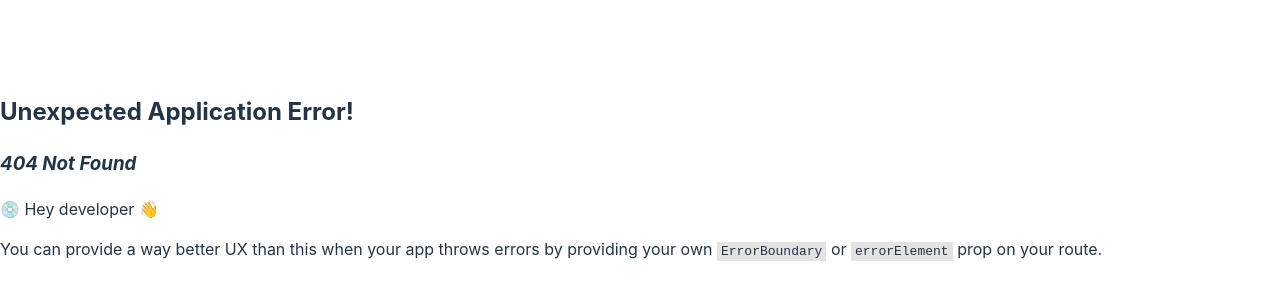
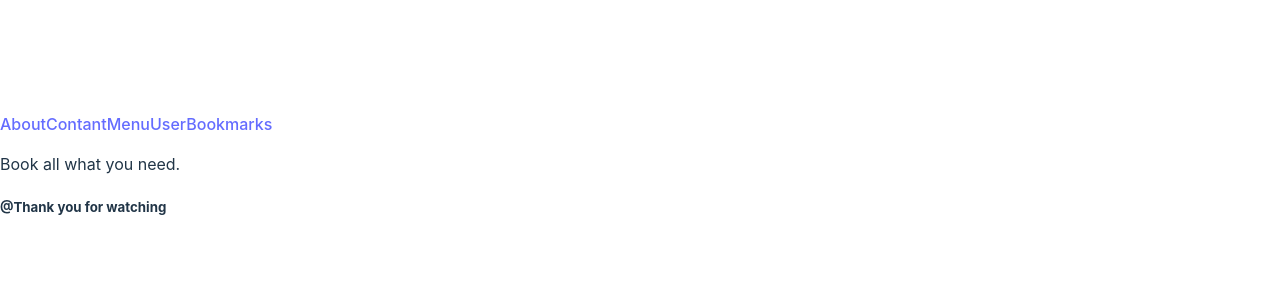
Before and after one commit to BorshaDevi/router-project-practice, a React (Vite) app: page /bookmarks in a window 1280 px wide. Before the commit this address had no page. Shown: the part 224-524 px from the top of the page. Built offline with nearby package versions, Linux system fonts and the light colour scheme.

Commit message:
add text

```diff
--- /dev/null
+++ b/src/Components/Bookmarks/Bookmarks.jsx
@@ -0,0 +1,11 @@
+
+
+const Bookmarks = () => {
+    return (
+        <div>
+            <p>Book all what you need.</p>
+        </div>
+    );
+};
+
+export default Bookmarks;
--- /dev/null
+++ b/src/Components/Footer/Footer.jsx
@@ -0,0 +1,10 @@
+
+const Footer = () => {
+    return (
+        <div>
+            <h5> @Thank you for watching</h5>
+        </div>
+    );
+};
+
+export default Footer;
--- a/src/Components/Header/Header.jsx
+++ b/src/Components/Header/Header.jsx
@@ -1,11 +1,14 @@
+import { Link } from "react-router-dom";
 
 
 const Header = () => {
     return (
         <div>
-            <a href="/about">About</a>
-            <a href="/contant">Contant</a>
-            <a href="/menu">Menu</a>
+             <Link to='/about'> About</Link>
+             <Link to='/contant'>Contant</Link>
+             <Link to='/menu'>Menu</Link>
+             <Link to='/user'>User</Link>
+             <Link to='/bookmarks'>Bookmarks</Link>
         </div>
     );
 };
--- a/src/Components/Home/Home.jsx
+++ b/src/Components/Home/Home.jsx
@@ -1,5 +1,6 @@
 import { Outlet } from "react-router-dom";
 import Header from "../Header/Header";
+import Footer from "../Footer/Footer";
 
 
 const Home = () => {
@@ -7,6 +8,7 @@ const Home = () => {
         <div>
             <Header></Header>
             <Outlet></Outlet>
+            <Footer></Footer>
         </div>
     );
 };
--- /dev/null
+++ b/src/Components/User/User.jsx
@@ -0,0 +1,11 @@
+
+
+const User = () => {
+    return (
+        <div>
+            <h1>I am from user.</h1>
+        </div>
+    );
+};
+
+export default User;
```
Also changed, not shown: src/main.jsx (+10 -0 lines).
